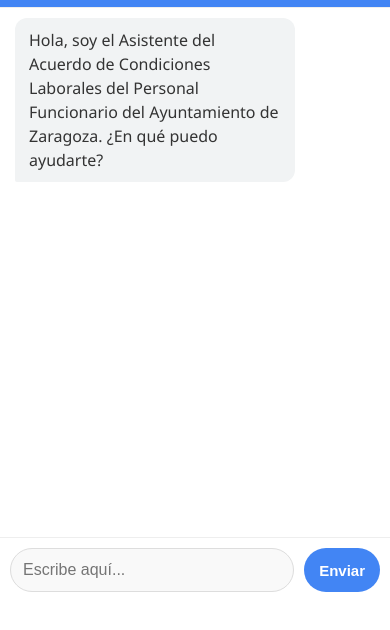
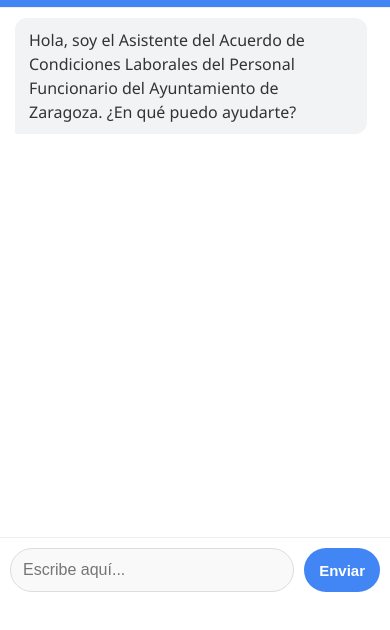
Before and after one commit to sindicatostaz-star/mi-gem-chat, a website: page public/index.html in a window 390 px wide. Shown: the part 48-678 px from the top of the page. Drawn offline with Linux system fonts and the light colour scheme.

Commit message:
Increase max-width of message bubbles to 90%

```diff
--- a/public/index.html
+++ b/public/index.html
@@ -152,7 +152,7 @@
             }
 
             .message {
-                max-width: 70%; /* Las burbujas ocupan más ancho */
+                max-width: 90%; /* Las burbujas ocupan más ancho */
                 font-size: 16px; /* Texto muy legible */
                 padding: 10px 14px;
             }
```
